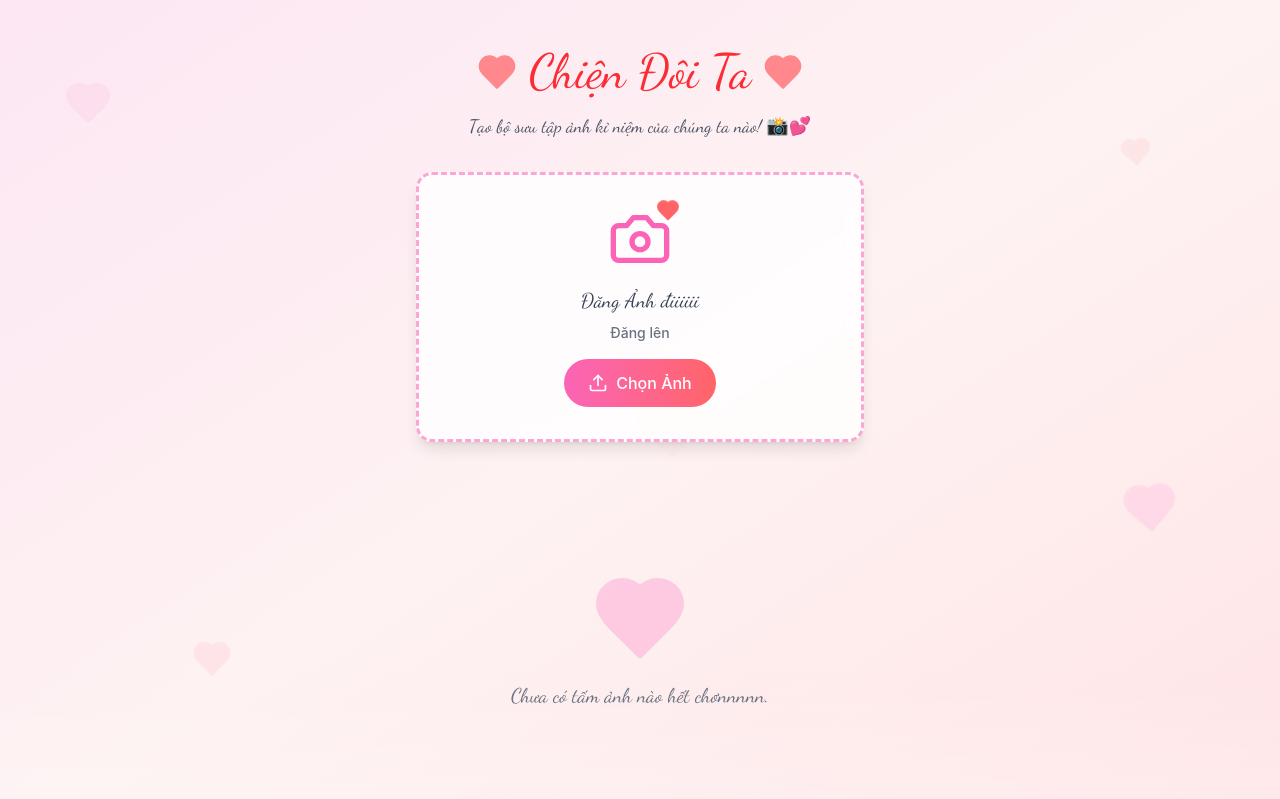
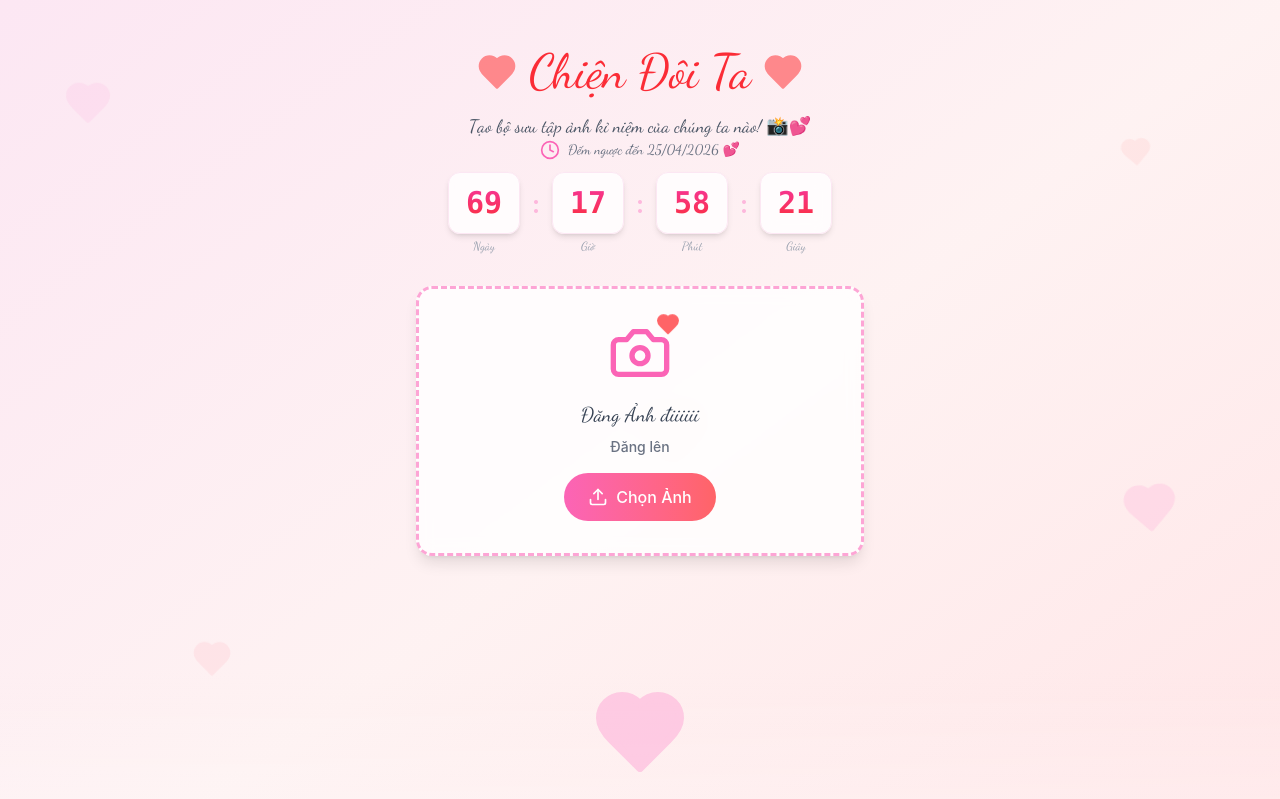
Before and after one commit to anhkhoinguyen1310/chuyendoita, a React (Vite) app: page / in a window 1280 px wide. Shown: the top 799 px of the page. Built offline with nearby package versions, Linux system fonts and the light colour scheme.

Commit message:
add the cowndown

```diff
--- a/src/app/App.tsx
+++ b/src/app/App.tsx
@@ -4,6 +4,7 @@ import { PolaroidCard } from "./components/PolaroidCard";
 import { MemoryGame } from "./components/MemoryGame";
 import { JigsawPuzzle } from "./components/JigsawPuzzle";
 import { BreakoutGame } from "./components/BreakoutGame";
+import { CountdownClock } from "./components/CountdownClock";
 
 const MIN_CARDS_TO_PLAY = 4;
 
@@ -188,6 +189,9 @@ export default function App() {
                       ? "Phá gạch điiiii! 💥💕"
                       : "Tìm Đỉm Chungggg 💕"}
           </p>
+
+          {/* Countdown Clock */}
+          <CountdownClock />
         </div>
 
         {/* Mode Toggle — only show in dashboard if there are enough cards */}
--- /dev/null
+++ b/src/app/components/CountdownClock.tsx
@@ -0,0 +1,91 @@
+import { useEffect, useState } from "react";
+import { Heart, Clock } from "lucide-react";
+
+const TARGET_DATE = new Date("2026-04-25T00:00:00");
+
+interface TimeLeft {
+    days: number;
+    hours: number;
+    minutes: number;
+    seconds: number;
+}
+
+function calcTimeLeft(): TimeLeft {
+    const now = new Date();
+    const diff = TARGET_DATE.getTime() - now.getTime();
+
+    if (diff <= 0) {
+        return { days: 0, hours: 0, minutes: 0, seconds: 0 };
+    }
+
+    return {
+        days: Math.floor(diff / (1000 * 60 * 60 * 24)),
+        hours: Math.floor((diff / (1000 * 60 * 60)) % 24),
+        minutes: Math.floor((diff / (1000 * 60)) % 60),
+        seconds: Math.floor((diff / 1000) % 60),
+    };
+}
+
+export function CountdownClock() {
+    const [timeLeft, setTimeLeft] = useState<TimeLeft>(calcTimeLeft);
+    const isExpired =
+        timeLeft.days === 0 &&
+        timeLeft.hours === 0 &&
+        timeLeft.minutes === 0 &&
+        timeLeft.seconds === 0;
+
+    useEffect(() => {
+        const timer = setInterval(() => setTimeLeft(calcTimeLeft()), 1000);
+        return () => clearInterval(timer);
+    }, []);
+
+    if (isExpired) {
+        return (
+            <div className="flex flex-col items-center gap-2 mb-6">
+                <Heart className="size-10 text-red-500 fill-current animate-bounce" />
+                <p className="text-2xl font-handwriting text-red-500">
+                    Ngày đặc biệt đã đến rồiii! 💕🎉
+                </p>
+            </div>
+        );
+    }
+
+    const units = [
+        { label: "Ngày", value: timeLeft.days },
+        { label: "Giờ", value: timeLeft.hours },
+        { label: "Phút", value: timeLeft.minutes },
+        { label: "Giây", value: timeLeft.seconds },
+    ];
+
+    return (
+        <div className="mb-6">
+            <div className="flex items-center justify-center gap-2 mb-3">
+                <Clock className="size-5 text-pink-400" />
+                <p className="text-sm font-handwriting text-gray-500">
+                    Đếm ngược đến 25/04/2026 💕
+                </p>
+            </div>
+            <div className="flex items-center justify-center gap-2 sm:gap-3">
+                {units.map((unit, i) => (
+                    <div key={unit.label} className="flex items-center gap-2 sm:gap-3">
+                        <div className="flex flex-col items-center">
+                            <div className="bg-white/80 backdrop-blur-sm rounded-xl shadow-md px-3 sm:px-4 py-2 sm:py-3 min-w-[56px] sm:min-w-[72px] text-center border border-pink-100">
+                                <span className="text-2xl sm:text-3xl font-mono font-bold bg-gradient-to-b from-pink-500 to-red-500 bg-clip-text text-transparent">
+                                    {String(unit.value).padStart(2, "0")}
+                                </span>
+                            </div>
+                            <span className="text-[10px] sm:text-xs text-gray-400 mt-1 font-handwriting">
+                                {unit.label}
+                            </span>
+                        </div>
+                        {i < units.length - 1 && (
+                            <span className="text-xl sm:text-2xl font-bold text-pink-300 animate-pulse mb-4">
+                                :
+                            </span>
+                        )}
+                    </div>
+                ))}
+            </div>
+        </div>
+    );
+}
```
Lines whose indentation alone changed are shown as unchanged.
